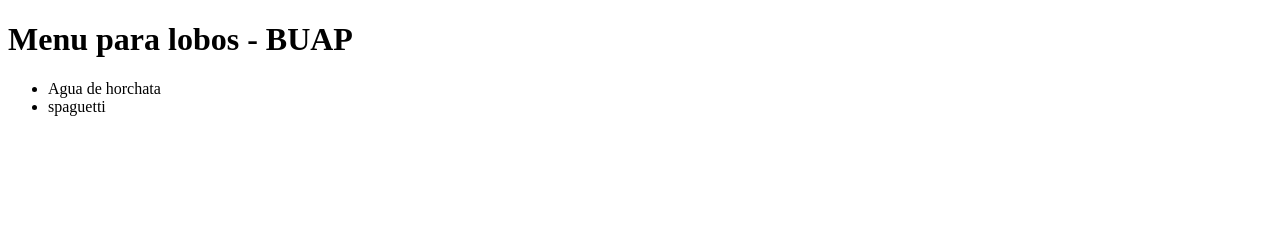
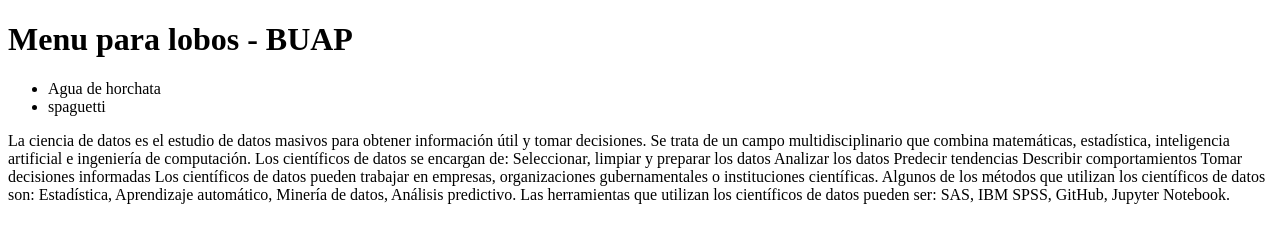
Before and after one commit to maguis18/menu, a plain HTML site: page index.html in a window 1280 px wide. Drawn offline with Linux system fonts and the light colour scheme.

Commit message:
Texto agregado

```diff
--- a/index.html
+++ b/index.html
@@ -17,5 +17,17 @@
             spaguetti
         </li>
     </ul>
+    <p>
+        La ciencia de datos es el estudio de datos masivos para obtener información útil y tomar decisiones. Se trata de un campo multidisciplinario que combina matemáticas, estadística, inteligencia artificial e ingeniería de computación.
+        Los científicos de datos se encargan de:
+        Seleccionar, limpiar y preparar los datos
+        Analizar los datos
+        Predecir tendencias
+        Describir comportamientos
+        Tomar decisiones informadas
+        Los científicos de datos pueden trabajar en empresas, organizaciones gubernamentales o instituciones científicas.
+        Algunos de los métodos que utilizan los científicos de datos son: Estadística, Aprendizaje automático, Minería de datos, Análisis predictivo.
+        Las herramientas que utilizan los científicos de datos pueden ser: SAS, IBM SPSS, GitHub, Jupyter Notebook.
+    </p>
 </body>
 </html>
```
